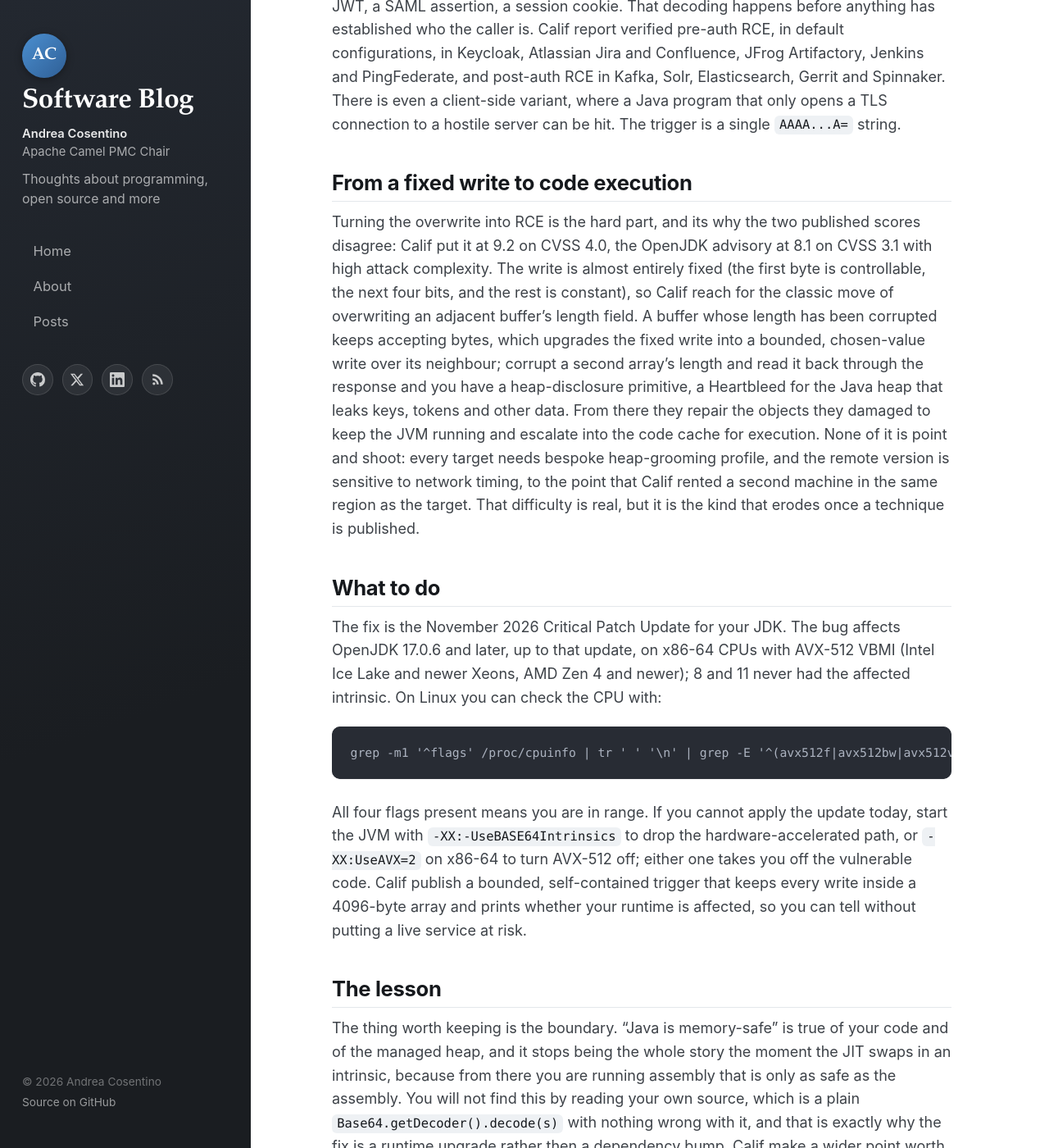
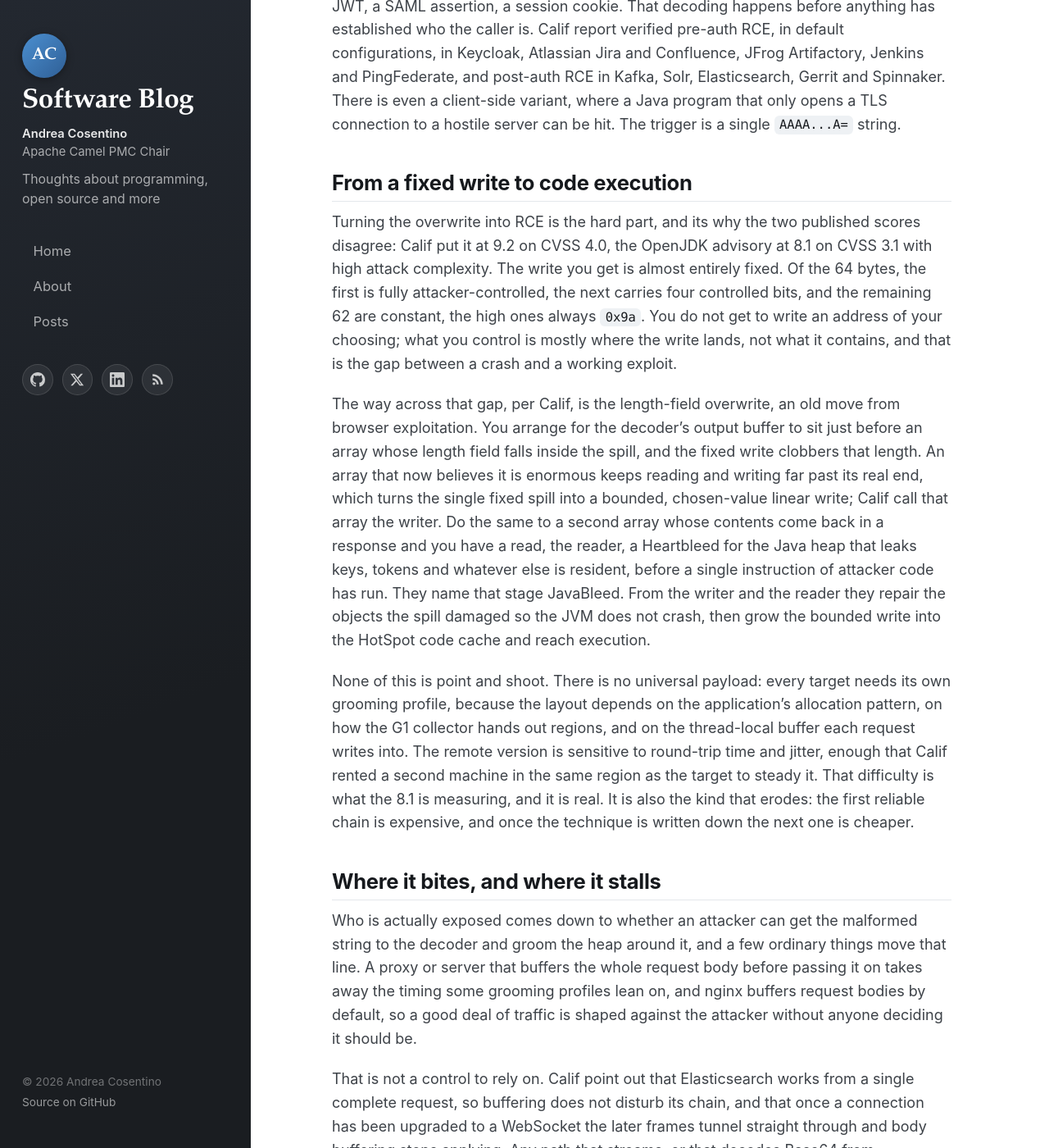
Before and after one commit to oscerd/oscerd.github.io, a Jekyll site: the page built from _posts/2026-11-18-java4shell-openjdk-base64-memory-corruption.md, in a window 1280 px wide and 1400 px high, scrolled down 1924 px. Shown: the whole window at 82% size. Built offline with Jekyll 4.4.1, drawn with Linux system fonts in a browser that asks for light colours; some of the changed text lies outside the part shown.

Commit message:
Expand the Java4Shell post with more analysis

````diff
--- a/_posts/2026-11-18-java4shell-openjdk-base64-memory-corruption.md
+++ b/_posts/2026-11-18-java4shell-openjdk-base64-memory-corruption.md
@@ -34,7 +34,19 @@ Base64 is how you carry binary data through text, so decoding it is one of the f
 
 ## From a fixed write to code execution
 
-Turning the overwrite into RCE is the hard part, and its why the two published scores disagree: Calif put it at 9.2 on CVSS 4.0, the OpenJDK advisory at 8.1 on CVSS 3.1 with high attack complexity. The write is almost entirely fixed (the first byte is controllable, the next four bits, and the rest is constant), so Calif reach for the classic move of overwriting an adjacent buffer's length field. A buffer whose length has been corrupted keeps accepting bytes, which upgrades the fixed write into a bounded, chosen-value write over its neighbour; corrupt a second array's length and read it back through the response and you have a heap-disclosure primitive, a Heartbleed for the Java heap that leaks keys, tokens and other data. From there they repair the objects they damaged to keep the JVM running and escalate into the code cache for execution. None of it is point and shoot: every target needs bespoke heap-grooming profile, and the remote version is sensitive to network timing, to the point that Calif rented a second machine in the same region as the target. That difficulty is real, but it is the kind that erodes once a technique is published.
+Turning the overwrite into RCE is the hard part, and its why the two published scores disagree: Calif put it at 9.2 on CVSS 4.0, the OpenJDK advisory at 8.1 on CVSS 3.1 with high attack complexity. The write you get is almost entirely fixed. Of the 64 bytes, the first is fully attacker-controlled, the next carries four controlled bits, and the remaining 62 are constant, the high ones always `0x9a`. You do not get to write an address of your choosing; what you control is mostly where the write lands, not what it contains, and that is the gap between a crash and a working exploit.
+
+The way across that gap, per Calif, is the length-field overwrite, an old move from browser exploitation. You arrange for the decoder's output buffer to sit just before an array whose length field falls inside the spill, and the fixed write clobbers that length. An array that now believes it is enormous keeps reading and writing far past its real end, which turns the single fixed spill into a bounded, chosen-value linear write; Calif call that array the writer. Do the same to a second array whose contents come back in a response and you have a read, the reader, a Heartbleed for the Java heap that leaks keys, tokens and whatever else is resident, before a single instruction of attacker code has run. They name that stage JavaBleed. From the writer and the reader they repair the objects the spill damaged so the JVM does not crash, then grow the bounded write into the HotSpot code cache and reach execution.
+
+None of this is point and shoot. There is no universal payload: every target needs its own grooming profile, because the layout depends on the application's allocation pattern, on how the G1 collector hands out regions, and on the thread-local buffer each request writes into. The remote version is sensitive to round-trip time and jitter, enough that Calif rented a second machine in the same region as the target to steady it. That difficulty is what the 8.1 is measuring, and it is real. It is also the kind that erodes: the first reliable chain is expensive, and once the technique is written down the next one is cheaper.
+
+## Where it bites, and where it stalls
+
+Who is actually exposed comes down to whether an attacker can get the malformed string to the decoder and groom the heap around it, and a few ordinary things move that line. A proxy or server that buffers the whole request body before passing it on takes away the timing some grooming profiles lean on, and nginx buffers request bodies by default, so a good deal of traffic is shaped against the attacker without anyone deciding it should be.
+
+That is not a control to rely on. Calif point out that Elasticsearch works from a single complete request, so buffering does not disturb its chain, and that once a connection has been upgraded to a WebSocket the later frames tunnel straight through and body buffering stops applying. Any path that streams, or that decodes Base64 from somewhere other than a buffered body, a header, a token, a form field, is still in range.
+
+So the honest reading of the risk has three steps, not one. Triggering the corruption is trivial, the `AAAA...A=` string does it from any decode call. Turning it into a crash or a heap leak is harder but well within reach. A reliable, repeatable RCE against a named product is real engineering, done per target. That is why the first thing you are likely to see in the wild is scanners and leak proofs rather than mass exploitation, and its also why waiting is the wrong read: JavaBleed on its own, a quiet read of heap memory, already exposes the keys and tokens most Java services keep resident.
 
 ## What to do
 
@@ -44,11 +56,28 @@ The fix is the November 2026 Critical Patch Update for your JDK. The bug affects
 grep -m1 '^flags' /proc/cpuinfo | tr ' ' '\n' | grep -E '^(avx512f|avx512bw|avx512vbmi|bmi2)$'
 ```
 
-All four flags present means you are in range. If you cannot apply the update today, start the JVM with `-XX:-UseBASE64Intrinsics` to drop the hardware-accelerated path, or `-XX:UseAVX=2` on x86-64 to turn AVX-512 off; either one takes you off the vulnerable code. Calif publish a bounded, self-contained trigger that keeps every write inside a 4096-byte array and prints whether your runtime is affected, so you can tell without putting a live service at risk.
+All four flags present means you are in range. If you cannot apply the update today, start the JVM with `-XX:-UseBASE64Intrinsics` to drop the hardware-accelerated path, or `-XX:UseAVX=2` on x86-64 to turn AVX-512 off; either one takes you off the vulnerable code.
+
+Calif publish a bounded, self-contained trigger that keeps every write inside a 4096-byte array, so you can tell whether a runtime is affected without putting a live service at risk. The shape of it is short enough to show. Warm the decoder so the JIT installs the intrinsic, then decode the malformed input into an oversized array and look at what moved past offset 50:
+
+```java
+Base64.Decoder d = Base64.getDecoder();
+byte[] good = "A".repeat(64).getBytes();
+byte[] bad  = ("A".repeat(64) + "=").getBytes();
+byte[] out  = new byte[4096];
+for (int i = 0; i < 200_000; i++) d.decode(good, out); // reach the C2 intrinsic
+java.util.Arrays.fill(out, (byte) 0x5a);
+try { d.decode(bad, out); } catch (IllegalArgumentException expected) {}
+// on an affected JDK, 62 bytes at offsets 50..111 are no longer 0x5a
+```
+
+Every write stays inside the 4096-byte array, so it is safe to run; on a patched JDK nothing past offset 50 changes. The full version, with the counting and the runtime print, is in Calif's write-up.
 
 ## The lesson
 
 The thing worth keeping is the boundary. "Java is memory-safe" is true of your code and of the managed heap, and it stops being the whole story the moment the JIT swaps in an intrinsic, because from there you are running assembly that is only as safe as the assembly. You will not find this by reading your own source, which is a plain `Base64.getDecoder().decode(s)` with nothing wrong with it, and that is exactly why the fix is a runtime upgrade rather then a dependency bump. Calif make a wider point worth repeating as theirs: the AVX-512 Base64 path exists for the few applications that decode very large volumes, and every other application ships and runs it anyway. For a shared runtime, the useful question is less "what can we add" than "what can we turn off", and the two mitigation flags above are a version of that you can run this afternoon.
+
+One last thing earns a mention, because it is the other half of the story. Calif found this by pointing an AI agent at the JIT, the intrinsics and the crypto code, and the find took around an hour of prompting and discarding dead ends. That is a bug in one of the most-read codebases in the industry, in CPU-specific assembly almost nobody reads for pleasure, surfaced cheaply by something that does not get bored halfway down the function. Whatever you make of the branding around these disclosures, the signal is hard to miss: the low-level, under-reviewed corners of mature projects are about to get a great deal more attention, and not only from the people who patch them.
 
 ## References
 
````
